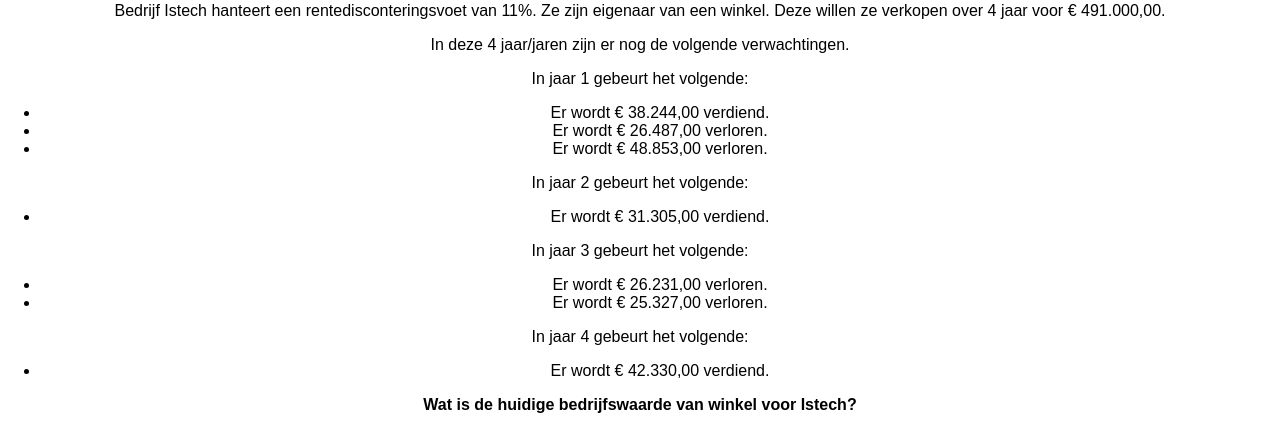
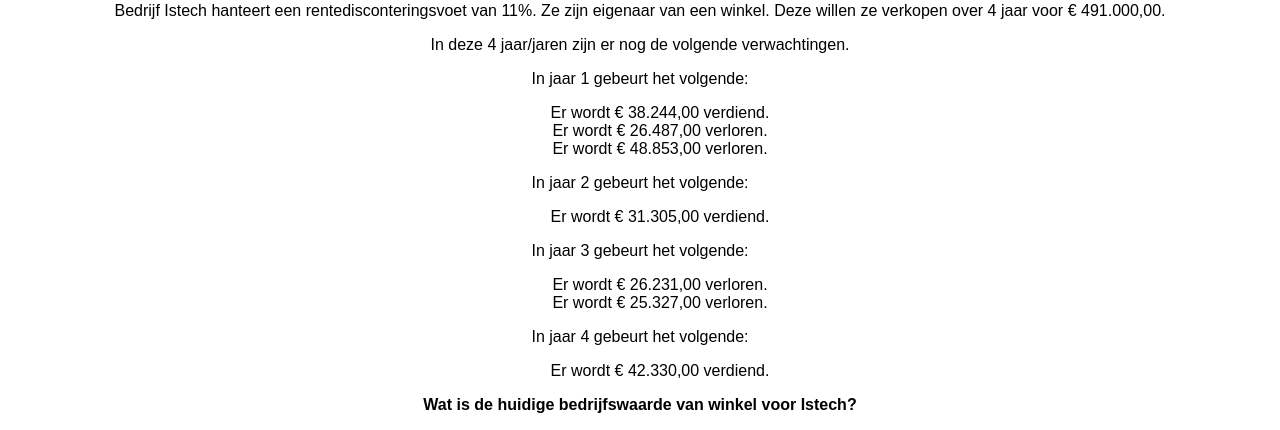
Before and after one commit to rogierslag/ou-fa, a React (Create React App) app: page / in a window 1280 px wide. Both pictures are taken after a click on the item "Rentedisconteringsvoet". Shown: the part 204-634 px from the top of the page. Built offline with nearby package versions, Linux system fonts and the light colour scheme.

Commit message:
autoformat

```diff
--- a/src/companyNames.js
+++ b/src/companyNames.js
@@ -56,7 +56,8 @@
 	"namflex",
 	"quotelane",
 	"zertechnology",
-	"zumplanet"];
+	"zumplanet"
+];
 
 const get = (excluding = undefined) => {
 	const possibilities = companyNames.filter(e => e !== excluding);
--- a/src/index.css
+++ b/src/index.css
@@ -1,5 +1,5 @@
 body {
-  margin: 0;
-  padding: 0;
-  font-family: sans-serif;
+	margin: 0;
+	padding: 0;
+	font-family: sans-serif;
 }
--- a/src/index.js
+++ b/src/index.js
@@ -4,6 +4,6 @@
 import './index.css';
 
 ReactDOM.render(
-  <App />,
-  document.getElementById('root')
+	<App />,
+	document.getElementById('root')
 );
--- a/src/interestDiscountRate.js
+++ b/src/interestDiscountRate.js
@@ -53,6 +53,10 @@
 		endValue / Math.pow(1 + interest, years);
 };
 
+const noKeyedList = {
+	listStyle : 'none'
+};
+
 class InterestDiscountRate extends Component {
 
 	constructor() {
@@ -71,12 +75,15 @@
 	}
 
 	render() {
-		const yearSpecification = Object.keys(this.state.expectations).map(e => {
+		const yearSpecification = Object.keys(this.state.expectations).map((e, i) => {
 			if (this.state.expectations[e].length === 0) {
-				return <div />;
+				return <div key={i}/>;
 			}
-			return <div><p>In jaar {e} gebeurt het volgende:</p>
-				<ul>{this.state.expectations[e].map(val => <li>{changeToString(val)}</li>)}</ul>
+			return <div key={i}>
+				<p>In jaar {e} gebeurt het volgende:</p>
+				<ul style={noKeyedList}>
+					{this.state.expectations[e].map((val, i) => <li key={i}>{changeToString(val)}</li>)}
+				</ul>
 			</div>
 		});
 
@@ -85,14 +92,14 @@
 			<div>
 				<p>{toCurrency(findSolution(this.state.endValue, this.state.interest, this.state.years, this.state.expectations))}</p>
 				<p>Eerst berekenen we de resultaten per jaar:</p>
-				<ul>
+				<ul style={noKeyedList}>
 					{flattened.map((e, i) =>
-						<li>Jaar {i}: {toCurrency(e)}</li>)}
+						<li key={i}>Jaar {i}: {toCurrency(e)}</li>)}
 				</ul>
 				<p>Dan rekenen we de waardes per jaar uit:</p>
-				<ul>
+				<ul style={noKeyedList}>
 					{flattened.map((e, i) =>
-						<li>Jaar {i}: {toCurrency(e)} delen door (1+{this.state.interest})^{i}
+						<li key={i}>Jaar {i}: {toCurrency(e)} delen door (1+{this.state.interest})^{i}
 							= {Math.pow(1 + this.state.interest, i)}. Uiteindelijk wordt
 							dat {toCurrency(e / Math.pow(1 + this.state.interest, i))}</li>)}
 				</ul>
--- a/src/null.js
+++ b/src/null.js
@@ -1,4 +1,4 @@
-import React, { Component } from 'react';
+import React, {Component} from 'react';
 
 class Null extends Component {
 	render() {
--- a/src/things.js
+++ b/src/things.js
@@ -1,13 +1,14 @@
-const companyNames = [
+const things = [
 	"pand",
 	"keuken",
 	"bedrijfspand",
 	"winkel",
 	"machine",
-	"divisie"];
+	"divisie"
+];
 
 const get = (excluding = undefined) => {
-	const possibilities = companyNames.filter(e => e !== excluding);
+	const possibilities = things.filter(e => e !== excluding);
 	return possibilities[Math.floor(Math.random() * possibilities.length)];
 };
 
```
Also changed, not shown: src/App.js (+5 -4 lines).
